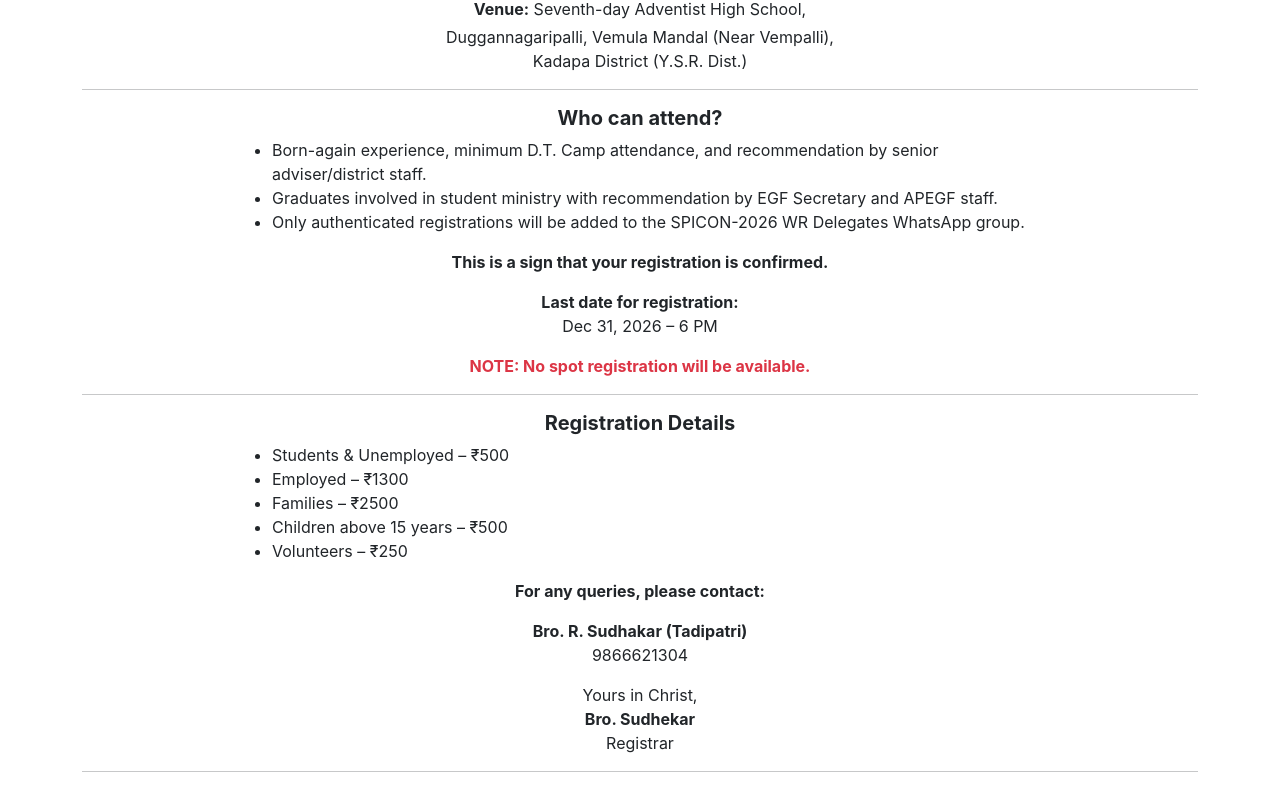
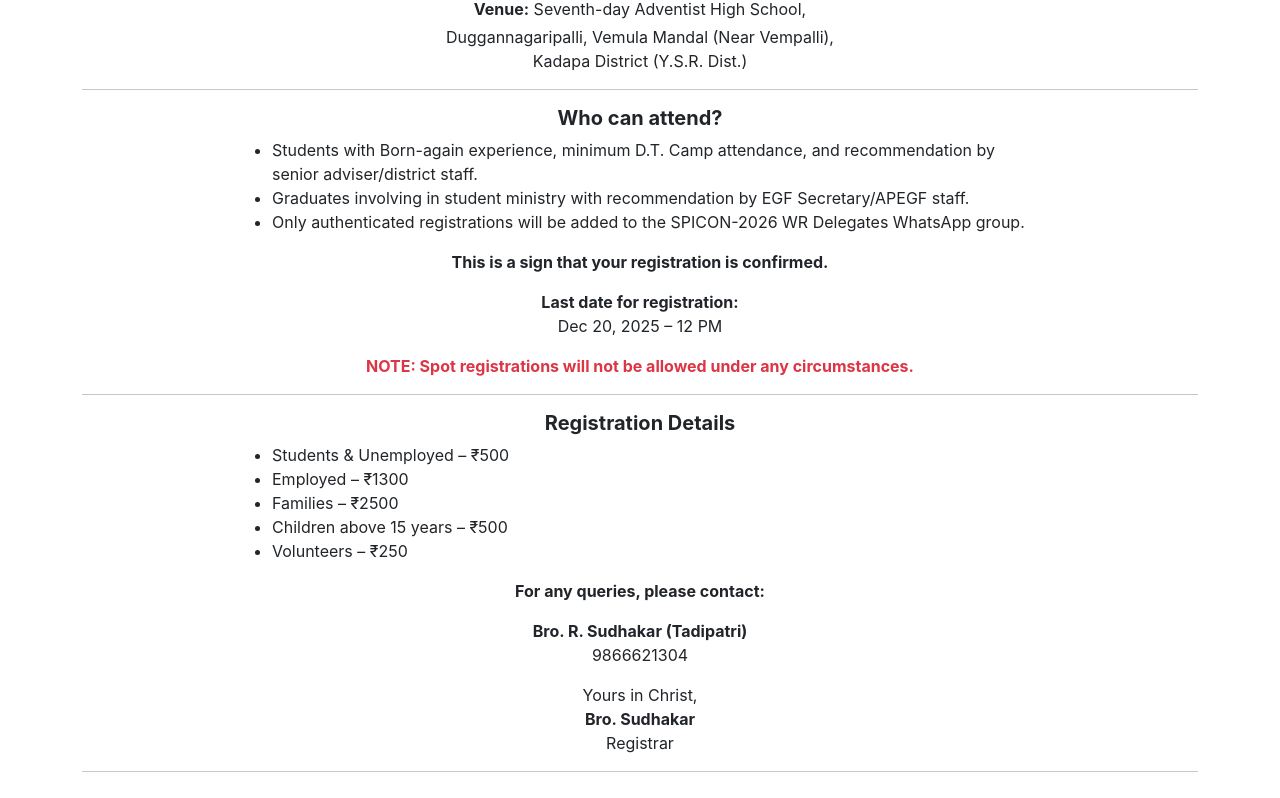
Before and after one commit to Navaz-Ahmad/spicon2026form, a React (Create React App) app: page / in a window 1280 px wide. Shown: the part 236-1034 px from the top of the page. Built offline with nearby package versions, Linux system fonts and the light colour scheme.

Commit message:
Changes for latest

```diff
--- a/src/Registration.js
+++ b/src/Registration.js
@@ -77,9 +77,7 @@ export default function SPICONRegistration() {
       const data = await res.json();
       if (!res.ok) throw new Error(data.error || "Registration failed");
 
-      setMessage(
-        "Registration successful! You will be added to WhatsApp group soon."
-      );
+      setMessage("Registration successful! You will be added to WhatsApp group soon.");
       setMessageType("success");
 
       setForm(initial);
@@ -95,6 +93,7 @@ export default function SPICONRegistration() {
 
   return (
     <div className="container py-4">
+
       {/* SUCCESS / ERROR MESSAGE */}
       {message && (
         <div
@@ -114,6 +113,8 @@ export default function SPICONRegistration() {
           style={{ width: "120px", marginBottom: "15px" }}
         />
 
+
+
         <h2 className="fw-bold mb-2">
           REGISTRATION FOR SPICON 2026 (West Rayalaseema)
         </h2>
@@ -125,8 +126,7 @@ export default function SPICONRegistration() {
           <strong>Venue:</strong> Seventh-day Adventist High School,
         </p>
         <p className="mb-3">
-          Duggannagaripalli, Vemula Mandal (Near Vempalli),
-          <br />
+          Duggannagaripalli, Vemula Mandal (Near Vempalli),<br />
           Kadapa District (Y.S.R. Dist.)
         </p>
 
@@ -134,33 +134,19 @@ export default function SPICONRegistration() {
 
         <h5 className="fw-bold mt-3">Who can attend?</h5>
         <ul className="text-start mx-auto" style={{ maxWidth: "800px" }}>
-          <li>
-            Born-again experience, minimum D.T. Camp attendance, and
-            recommendation by senior adviser/district staff.
-          </li>
-          <li>
-            Graduates involved in student ministry with recommendation by EGF
-            Secretary and APEGF staff.
-          </li>
-          <li>
-            Only authenticated registrations will be added to the SPICON-2026 WR
-            Delegates WhatsApp group.
-          </li>
+          <li>Students with Born-again experience, minimum D.T. Camp attendance, and recommendation by senior adviser/district staff.</li>
+          <li>Graduates involving in student ministry with recommendation by EGF Secretary/APEGF staff.</li>
+          <li>Only authenticated registrations will be added to the SPICON-2026 WR Delegates WhatsApp group.</li>
         </ul>
 
-        <p className="fw-bold mt-2">
-          This is a sign that your registration is confirmed.
+        <p className="fw-bold mt-2">This is a sign that your registration is confirmed.</p>
+
+        <p className="mt-3">
+          <strong>Last date for registration:</strong><br />
+          Dec 20, 2025 – 12 PM
         </p>
 
-        <p className="mt-3">
-          <strong>Last date for registration:</strong>
-          <br />
-          Dec 31, 2026 – 6 PM
-        </p>
-
-        <p className="text-danger fw-bold">
-          NOTE: No spot registration will be available.
-        </p>
+        <p className="text-danger fw-bold">NOTE: Spot registrations will not be allowed under any circumstances.</p>
 
         <hr />
 
@@ -176,16 +162,13 @@ export default function SPICONRegistration() {
         <p className="fw-bold mt-3">For any queries, please contact:</p>
 
         <p>
-          <strong>Bro. R. Sudhakar (Tadipatri)</strong>
-          <br />
+          <strong>Bro. R. Sudhakar (Tadipatri)</strong><br />
           9866621304
         </p>
 
         <p className="mt-3">
-          Yours in Christ,
-          <br />
-          <strong>Bro. Sudhekar</strong>
-          <br />
+          Yours in Christ,<br />
+          <strong>Bro. Sudhakar</strong><br />
           Registrar
         </p>
 
@@ -194,6 +177,7 @@ export default function SPICONRegistration() {
 
       {/* FORM START */}
       <form className="row g-3" onSubmit={handleSubmit}>
+
         {/* EMAIL */}
         <div className="col-md-6">
           <label className="form-label">Email *</label>
@@ -322,9 +306,7 @@ export default function SPICONRegistration() {
 
         {/* ICEU / EGF */}
         <div className="col-md-6">
-          <label className="form-label">
-            Which ICEU / EGF do you belong to? *
-          </label>
+          <label className="form-label">Which ICEU / EGF do you belong to? *</label>
           <select
             name="iceuEgf"
             className="form-select"
@@ -334,6 +316,7 @@ export default function SPICONRegistration() {
           >
             <option value="">Choose</option>
             <option>Anantapur East Zone</option>
+            <option>Anantapur West Zone</option>
             <option>Anantapur JNTU Zone</option>
             <option>Badvel</option>
             <option>Bukkarayasamudram</option>
@@ -415,8 +398,11 @@ export default function SPICONRegistration() {
             <option>Volunteers</option>
           </select>
         </div>
-        {/* --- MOVE GENDER + AGE HERE --- */}
 
+        {/* FAMILY GROUP CONDITIONAL BLOCK */}
+        {form.groupType === "Family" && (
+          <>
+            {/* GENDER */}
             <div className="col-md-6">
               <label className="form-label">Gender *</label>
               <select
@@ -428,9 +414,11 @@ export default function SPICONRegistration() {
               >
                 <option>Male</option>
                 <option>Female</option>
+                <option>Both</option>
               </select>
             </div>
 
+            {/* AGE */}
             <div className="col-md-6">
               <label className="form-label">Your Age *</label>
               <input
@@ -441,10 +429,6 @@ export default function SPICONRegistration() {
                 required
               />
             </div>
-
-        {/* FAMILY GROUP CONDITIONAL BLOCK */}
-        {form.groupType === "Family" && (
-          <>
 
             {/* SPOUSE */}
             <div className="col-md-6">
@@ -474,9 +458,7 @@ export default function SPICONRegistration() {
 
             {/* CHILDREN BELOW 10 */}
             <div className="col-md-6">
-              <label className="form-label">
-                Children less than 10 (Count)
-              </label>
+              <label className="form-label">Children less than 10 (Count)</label>
               <input
                 name="childBelow10Count"
                 className="form-control"
@@ -518,9 +500,7 @@ export default function SPICONRegistration() {
 
             {/* TOTAL FAMILY COUNT */}
             <div className="col-md-12">
-              <label className="form-label">
-                Total family members attending *
-              </label>
+              <label className="form-label">Total family members attending *</label>
               <input
                 name="totalFamilyMembers"
                 className="form-control"
@@ -532,9 +512,7 @@ export default function SPICONRegistration() {
 
             {/* OTHER DELEGATES */}
             <div className="col-md-12">
-              <label className="form-label">
-                Other delegates excluding family
-              </label>
+              <label className="form-label">Other delegates excluding family</label>
               <textarea
                 name="delegatesOther"
                 className="form-control"
@@ -561,30 +539,18 @@ export default function SPICONRegistration() {
           <hr className="mb-3" />
           <h5 className="fw-bold mb-3">Account Details</h5>
 
-          <div
-            className="p-3"
-            style={{ background: "#f8f9fa", borderRadius: "5px" }}
-          >
-            <p className="mb-2">
-              <strong>Account Holder Name :</strong> Mr. Jagatap Jagan
-            </p>
-            <p className="mb-2">
-              <strong>Account No :</strong> 44676705721
-            </p>
-            <p className="mb-2">
-              <strong>IFSC Code :</strong> SBIN0012674
-            </p>
-            <p className="mb-2">
-              <strong>UPI ID :</strong> -{" "}
-            </p>
-            <p className="mb-2">
-              <strong>Phone pay/Google Pay Number :</strong> -{" "}
-            </p>
+          <div className="p-3" style={{ background: "#f8f9fa", borderRadius: "5px" }}>
+            <p className="mb-2"><strong>Account Holder Name :</strong> Mr. Jagatap Jagan</p>
+            <p className="mb-2"><strong>Account No :</strong> 44676705721</p>
+            <p className="mb-2"><strong>IFSC Code :</strong> SBIN0012674</p>
+            <p className="mb-2"><strong>UPI ID :</strong> - </p>
+            <p className="mb-2"><strong>Phone pay/Google Pay Number :</strong> - </p>
+
           </div>
 
           <hr className="mt-4" />
         </div>
-        {/* --- END OF NEW SECTION --- */}
+        {/* --- END OF NEW SECTION --- */}        66
 
         <div className="col-md-6">
           <label className="form-label">Mode of Payment *</label>
```
Lines whose indentation alone changed are shown as unchanged.
